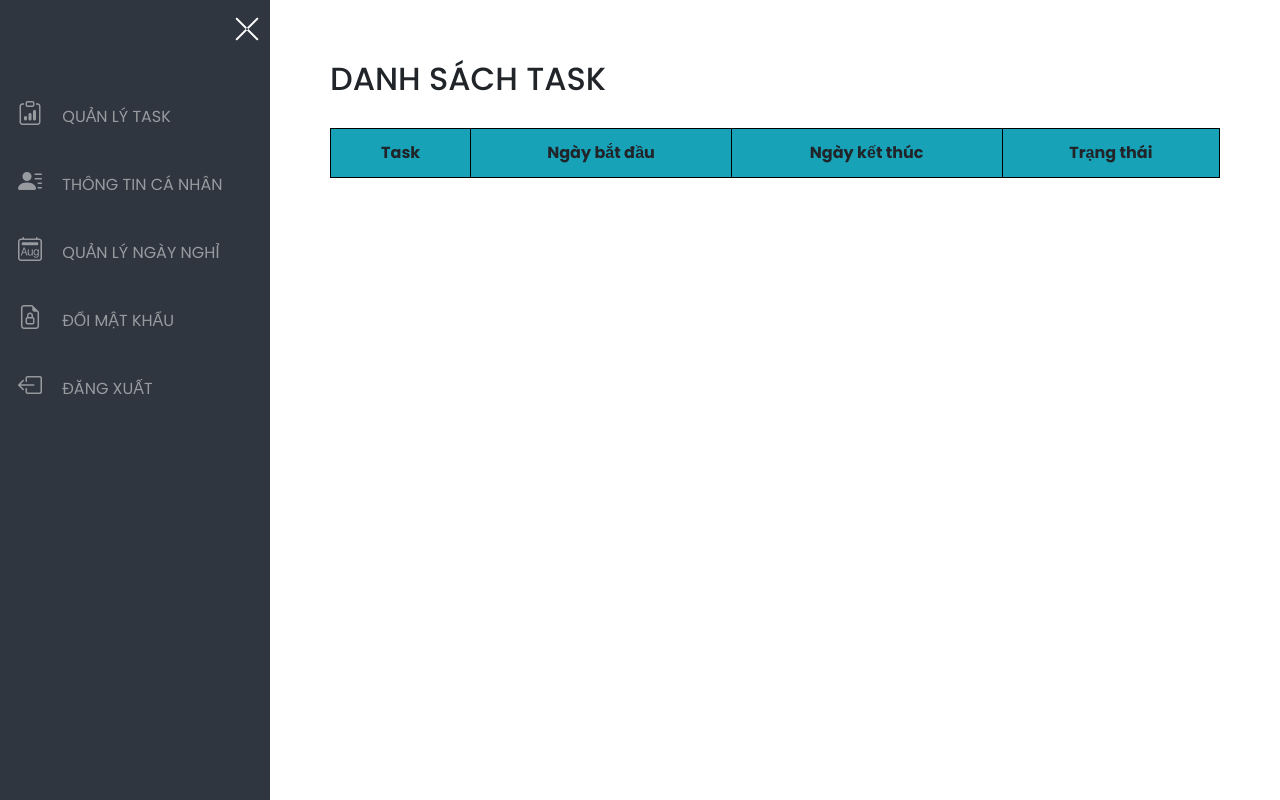
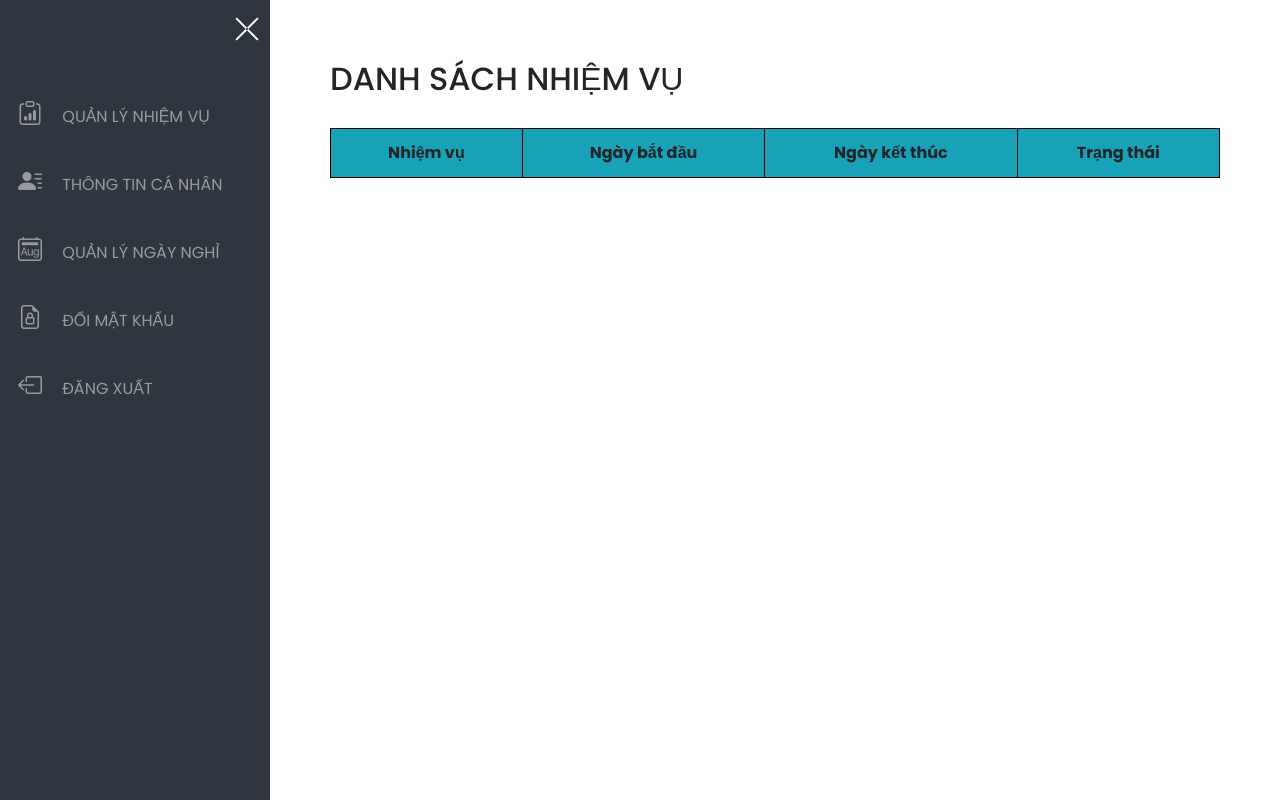
Before and after one commit to khangchung/Web-Final-Project, a PHP site: page /views/employee/index.php in a window 1280 px wide. Run offline with PHP 8.4, Linux system fonts and the light colour scheme; lists and menus that the app fills with data are empty; some libraries are stand-ins or nearby versions.

Commit message:
Change spelling

```diff
--- a/views/employee/index.php
+++ b/views/employee/index.php
@@ -44,11 +44,11 @@
 
             <!-- Quản lý task -->
             <div class="main_wrap" id="task_list">
-                <h2 style="margin-bottom: 30px">DANH SÁCH TASK</h2>
+                <h2 style="margin-bottom: 30px">DANH SÁCH NHIỆM VỤ</h2>
                 <table>
                     <thead>
                         <tr>
-                            <th>Task</th>
+                            <th>Nhiệm vụ</th>
                             <th>Ngày bắt đầu</th>
                             <th>Ngày kết thúc</th>
                             <th>Trạng thái</th>
--- a/views/includes/sidebar_employee.php
+++ b/views/includes/sidebar_employee.php
@@ -10,7 +10,7 @@
             <li class="sidebar_item" >
                 <a href="../../controllers/employee/index.php">
                     <i class="bi bi-clipboard-data"></i>
-                    Quản lý Task
+                    Quản lý nhiệm vụ
                 </a>
             </li>
             <li class="sidebar_item" >
--- a/views/monitor/index.php
+++ b/views/monitor/index.php
@@ -56,7 +56,7 @@
                 <table>
                     <thead>
                         <tr>
-                            <th>Task</th>
+                            <th>Nhiệm vụ</th>
                             <th>Nhân viên thực hiện</th>
                             <th>Deadline</th>
                             <th>Trạng thái</th>
```
